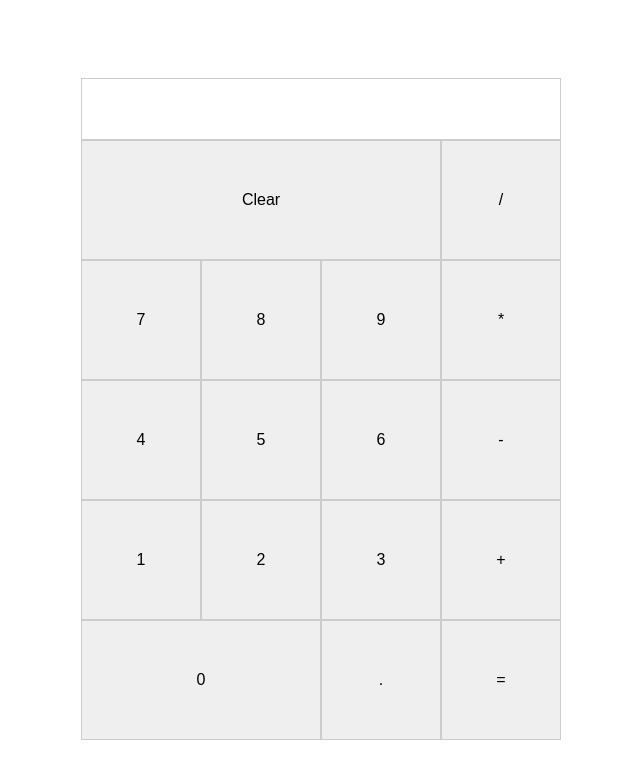
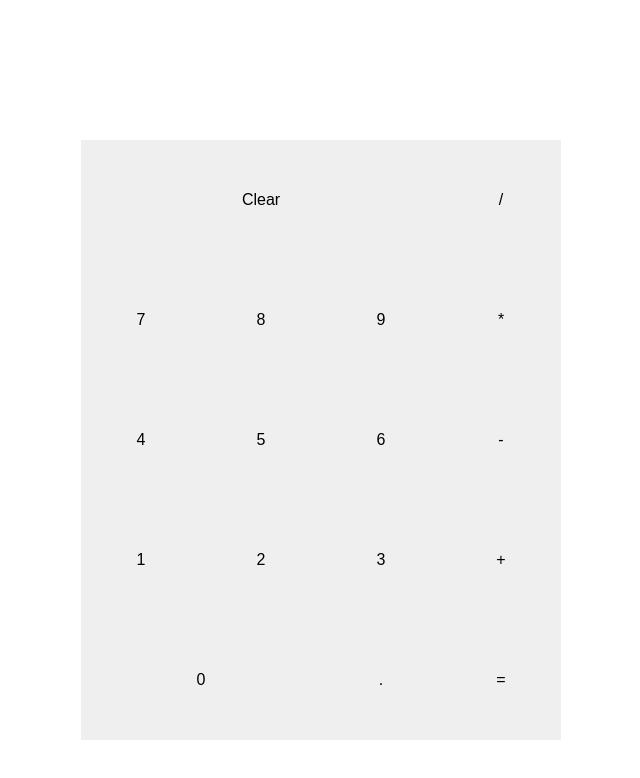
Before and after one commit to marvka/calculator, a plain HTML site: page index.html in a window 1280 px wide. Shown: the whole page, without its empty margins (319-959 px from the left). Drawn offline with Linux system fonts and the light colour scheme.

Commit message:
Set gray background for calculator and debug

```diff
--- a/style.css
+++ b/style.css
@@ -1,12 +1,48 @@
 html,
 body {
+  margin: 0;
+  height: 100%;
   font-family: sans-serif;
-  height: 100%;
-  margin: 0;
 }
 
-button {
-  border: 1px solid #ccc;
+.flex-container {
+  display: flex;
+  flex-direction: column;
+  justify-content: center;
+  align-items: center;
+  height: 100%;
+}
+
+.calc-grid {
+  display: grid;
+  justify-content: center;
+  align-content: center;
+  grid-template-columns: repeat(4, 15vh);
+  grid-template-rows: 10vh repeat(5, 15vh);
+  background-color: #ccc;
+  /* grid-gap: 20px; */
+}
+
+#display-wrapper {
+  display: flex;
+  background-color: #fff;
+  height: 100%;
+  overflow: hidden;
+  padding-right: 0.5em;
+  font: 1rem sans-serif;
+  align-self: flex-end;
+  grid-column-end: span 4;
+  grid-column-start: 1;
+  grid-row-start: 1;
+  text-align: right;
+}
+
+#display {
+  margin: 0;
+  width: 100%;
+  font-family: monospace;
+  font-size: 1.5rem;
+  align-self: center;
 }
 
 button#clear {
@@ -14,42 +50,8 @@ button#clear {
   grid-row: 2;
 }
 
-.calc-grid {
-  display: grid;
-  align-content: center;
-  grid-template-columns: repeat(4, 15vh);
-  grid-template-rows: 10% repeat(5, 15vh);
-  height: 100%;
-  justify-content: center;
-  width: 100%;
-}
-
-#display {
-  align-self: center;
-  margin: 0;
-  width: 100%;
-}
-
-#display-wrapper {
-  display: flex;
-  align-self: flex-end;
-  border: 1px solid #ccc;
-  font: 1rem sans-serif;
-  grid-column-end: span 4;
-  grid-column-start: 1;
-  grid-row-start: 1;
-  height: 75%;
-  overflow: hidden;
-  padding-right: 0.5em;
-  text-align: right;
-}
-
-.flex-container {
-  display: flex;
-  align-items: center;
-  flex-direction: column;
-  height: 100%;
-  justify-content: center;
+button:hover {
+  background-color: inherit;
 }
 
 .span-two {
```
